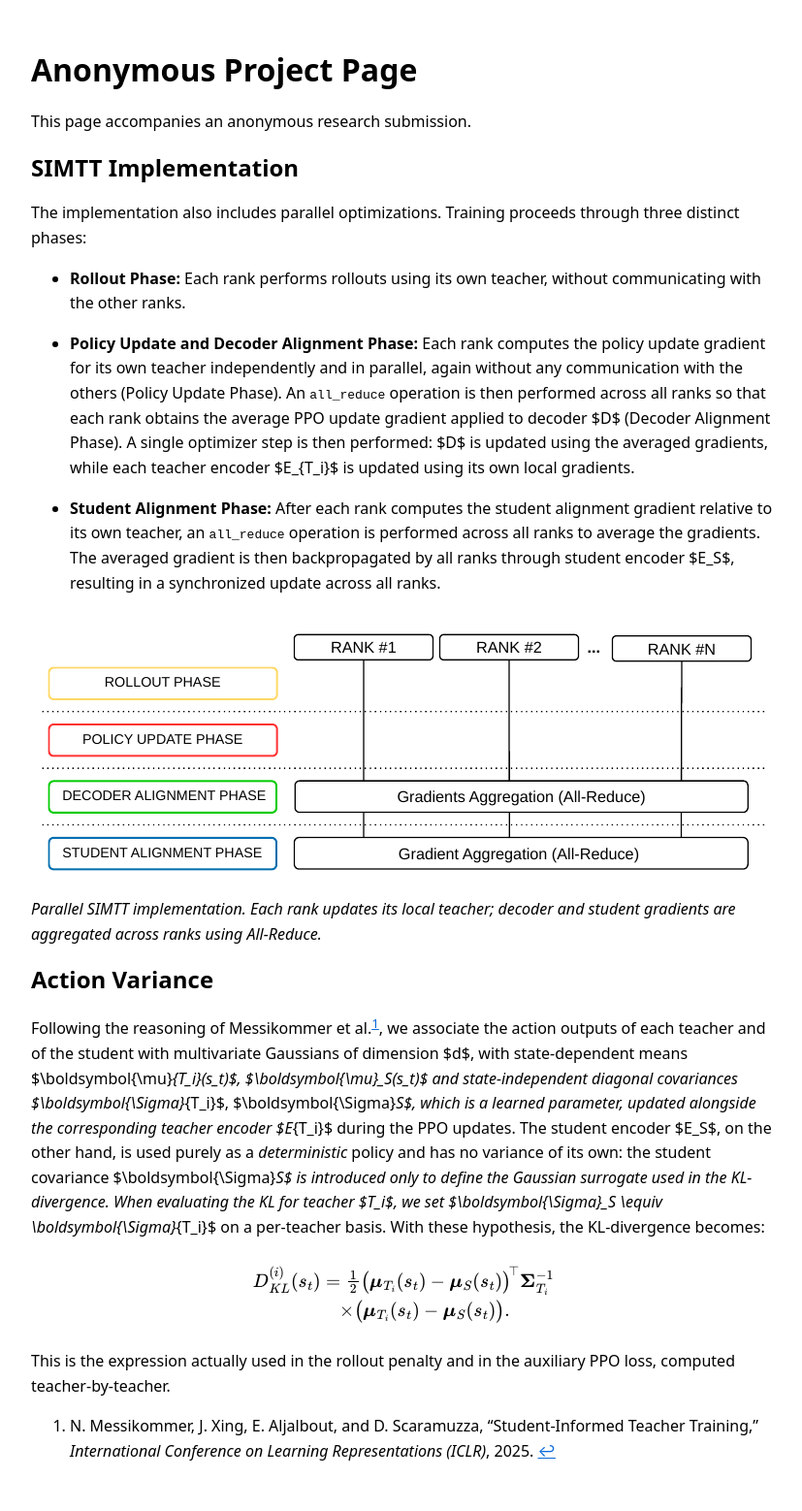
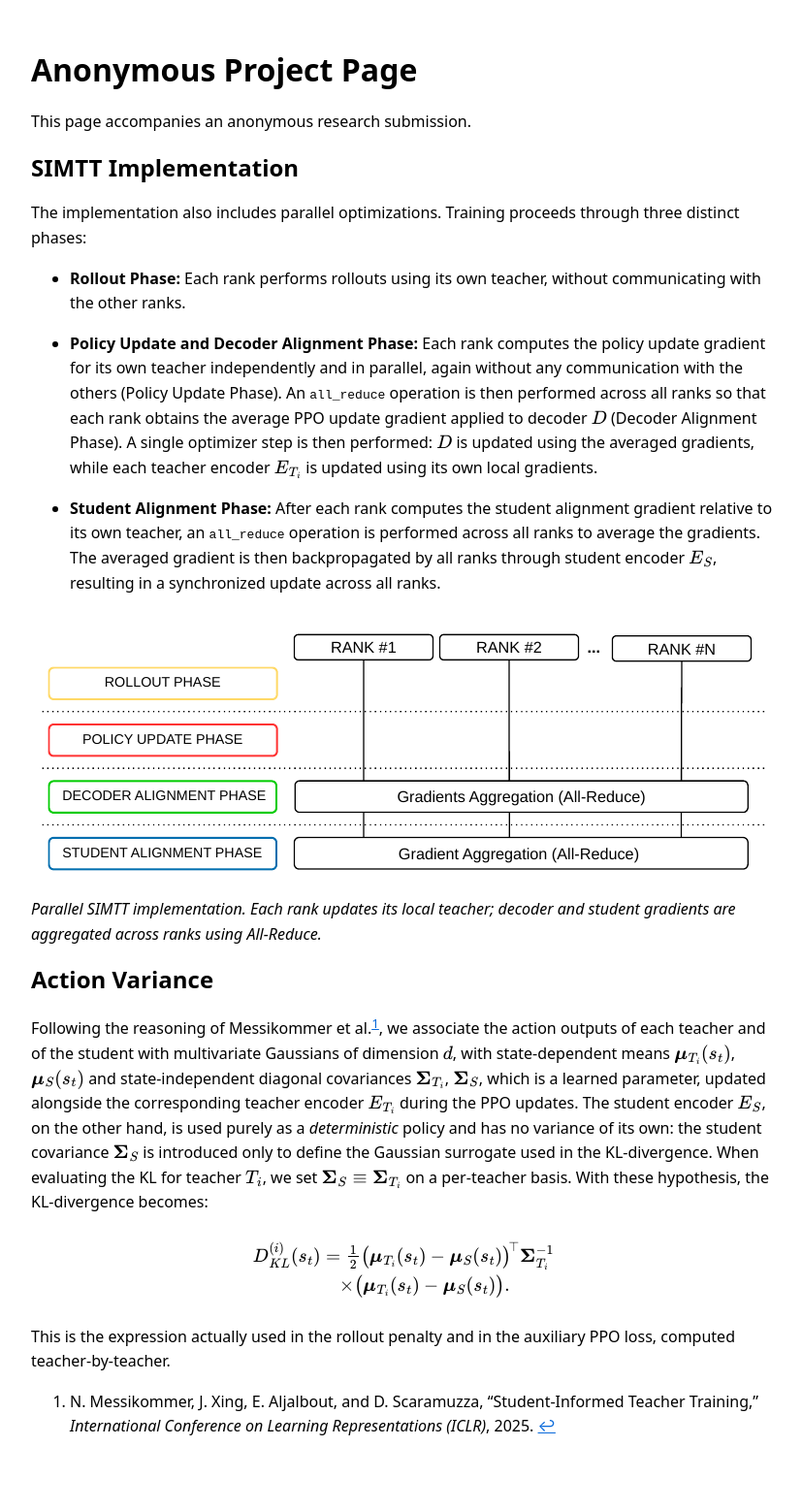
Before and after one commit to blind-paper-sub/ICRA2026, a Jekyll site: the page built from index.md, in a window 1280 px wide. Shown: the whole page at 97% size, without its empty margins (224-1051 px from the left). Built offline with Jekyll 4.4.1, drawn with Linux system fonts in a browser that asks for light colours; after the commit the page ends 1532 px from its top, so only the background shows below that.

Commit message:
Fix inline math rendering for Kramdown

```diff
--- a/index.md
+++ b/index.md
@@ -19,15 +19,15 @@ through three distinct phases:
   update gradient for its own teacher independently and in parallel, again
   without any communication with the others (Policy Update Phase). An
   `all_reduce` operation is then performed across all ranks so that each rank
-  obtains the average PPO update gradient applied to decoder $D$ (Decoder
-  Alignment Phase). A single optimizer step is then performed: $D$ is updated
-  using the averaged gradients, while each teacher encoder $E_{T_i}$ is updated
+  obtains the average PPO update gradient applied to decoder $$D$$ (Decoder
+  Alignment Phase). A single optimizer step is then performed: $$D$$ is updated
+  using the averaged gradients, while each teacher encoder $$E_{T_i}$$ is updated
   using its own local gradients.
 
 - **Student Alignment Phase:** After each rank computes the student alignment
   gradient relative to its own teacher, an `all_reduce` operation is performed
   across all ranks to average the gradients. The averaged gradient is then
-  backpropagated by all ranks through student encoder $E_S$, resulting in a
+  backpropagated by all ranks through student encoder $$E_S$$, resulting in a
   synchronized update across all ranks.
 
 ![Parallel multi-GPU implementation of SIMTT](images/parallel-implementation.png)
@@ -39,16 +39,16 @@ and student gradients are aggregated across ranks using All-Reduce.*
 
 Following the reasoning of Messikommer et al.[^messikommer], we associate the
 action outputs of each teacher and of the student with multivariate Gaussians of
-dimension $d$, with state-dependent means
-$\boldsymbol{\mu}_{T_i}(s_t)$, $\boldsymbol{\mu}_S(s_t)$ and state-independent
-diagonal covariances $\boldsymbol{\Sigma}_{T_i}$,
-$\boldsymbol{\Sigma}_S$, which is a learned parameter, updated alongside the
-corresponding teacher encoder $E_{T_i}$ during the PPO updates. The student
-encoder $E_S$, on the other hand, is used purely as a *deterministic* policy and
-has no variance of its own: the student covariance $\boldsymbol{\Sigma}_S$ is
+dimension $$d$$, with state-dependent means
+$$\boldsymbol{\mu}_{T_i}(s_t)$$, $$\boldsymbol{\mu}_S(s_t)$$ and state-independent
+diagonal covariances $$\boldsymbol{\Sigma}_{T_i}$$,
+$$\boldsymbol{\Sigma}_S$$, which is a learned parameter, updated alongside the
+corresponding teacher encoder $$E_{T_i}$$ during the PPO updates. The student
+encoder $$E_S$$, on the other hand, is used purely as a *deterministic* policy and
+has no variance of its own: the student covariance $$\boldsymbol{\Sigma}_S$$ is
 introduced only to define the Gaussian surrogate used in the KL-divergence.
-When evaluating the KL for teacher $T_i$, we set
-$\boldsymbol{\Sigma}_S \equiv \boldsymbol{\Sigma}_{T_i}$ on a per-teacher basis.
+When evaluating the KL for teacher $$T_i$$, we set
+$$\boldsymbol{\Sigma}_S \equiv \boldsymbol{\Sigma}_{T_i}$$ on a per-teacher basis.
 With these hypothesis, the KL-divergence becomes:
 
 $$
```
